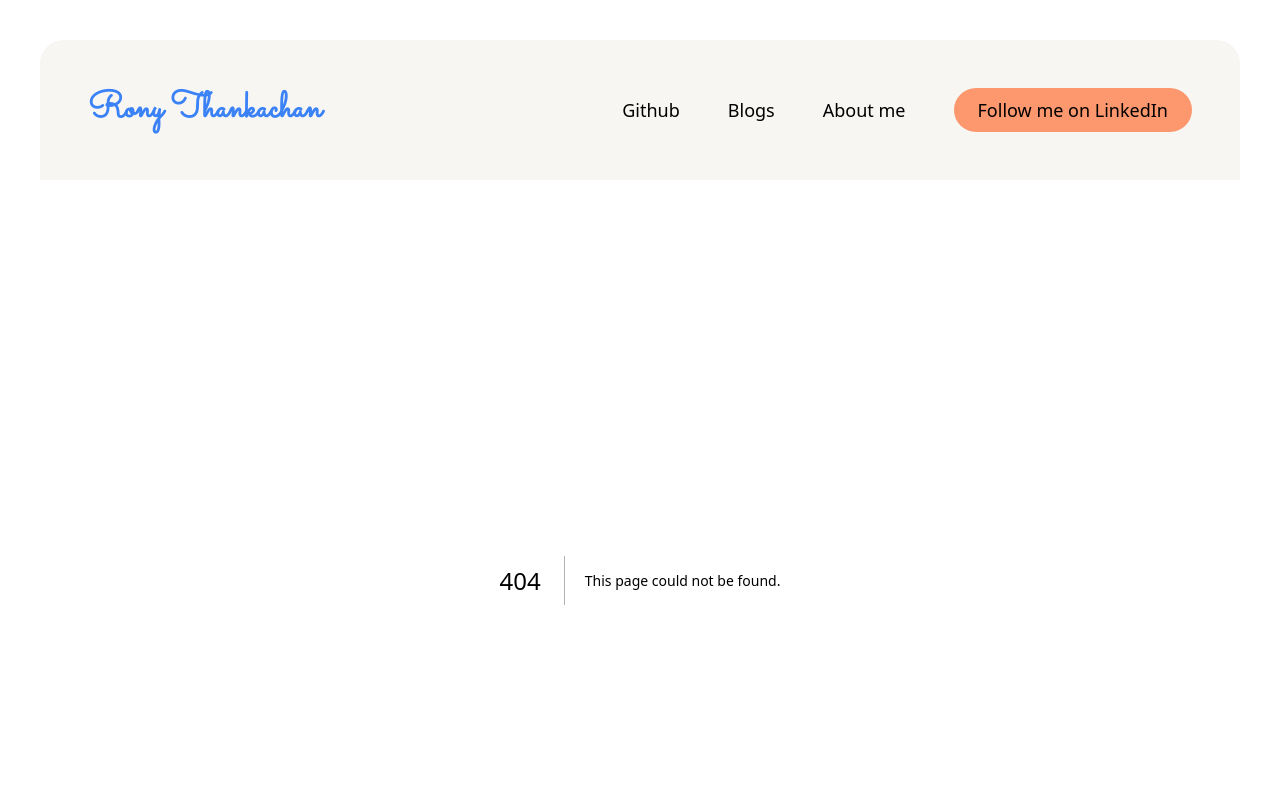
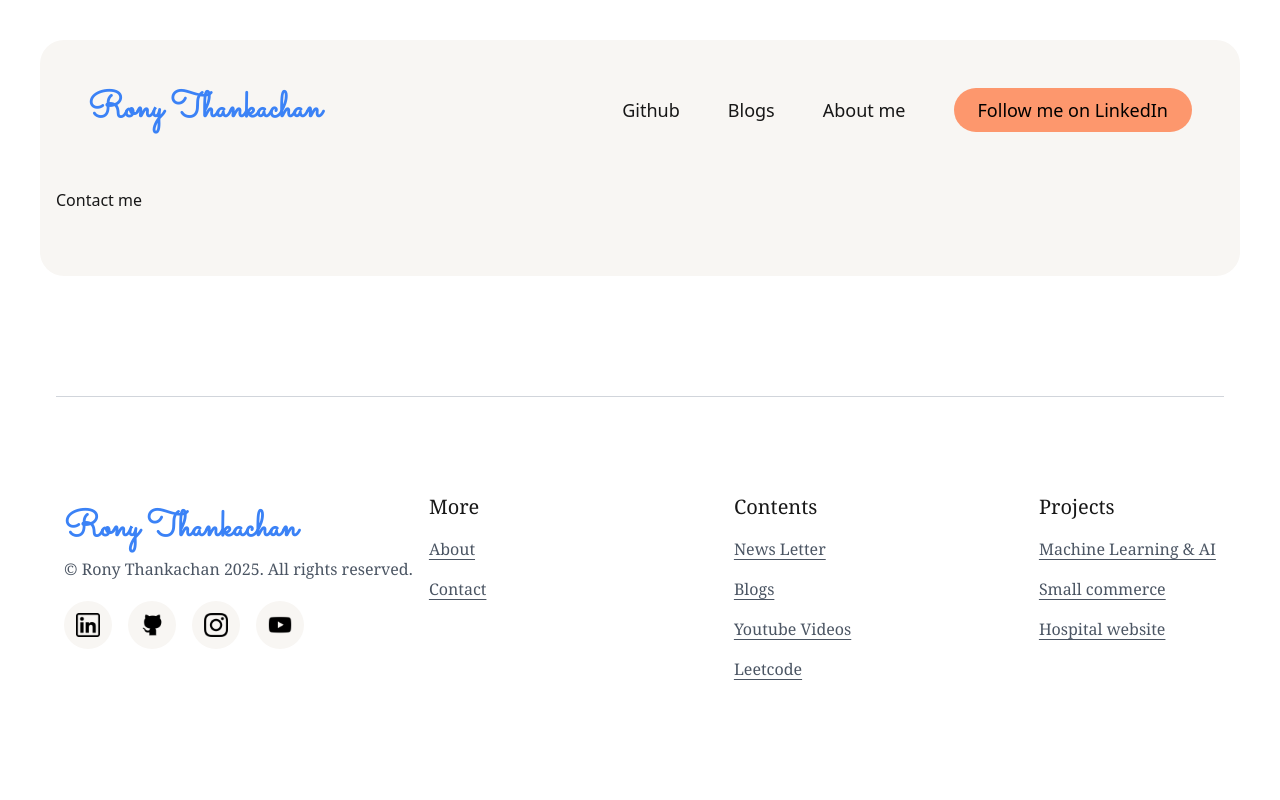
Before and after one commit to ronythankachan/ronythankachan.com, a Next.js app: page /contact in a window 1280 px wide. Before the commit this address had no page. Shown: the top 800 px of the page. Built offline with nearby package versions, Linux system fonts and the light colour scheme; a web font is replaced by a local one.

Commit message:
Contact page init

```diff
--- /dev/null
+++ b/app/contact/page.tsx
@@ -0,0 +1,13 @@
+import React from "react";
+import HeroSection from "../components/shared/HeroSection";
+import Container from "../components/shared/Container";
+
+const Contact = () => {
+  return (
+    <HeroSection>
+      <Container>Contact me</Container>
+    </HeroSection>
+  );
+};
+
+export default Contact;
```
